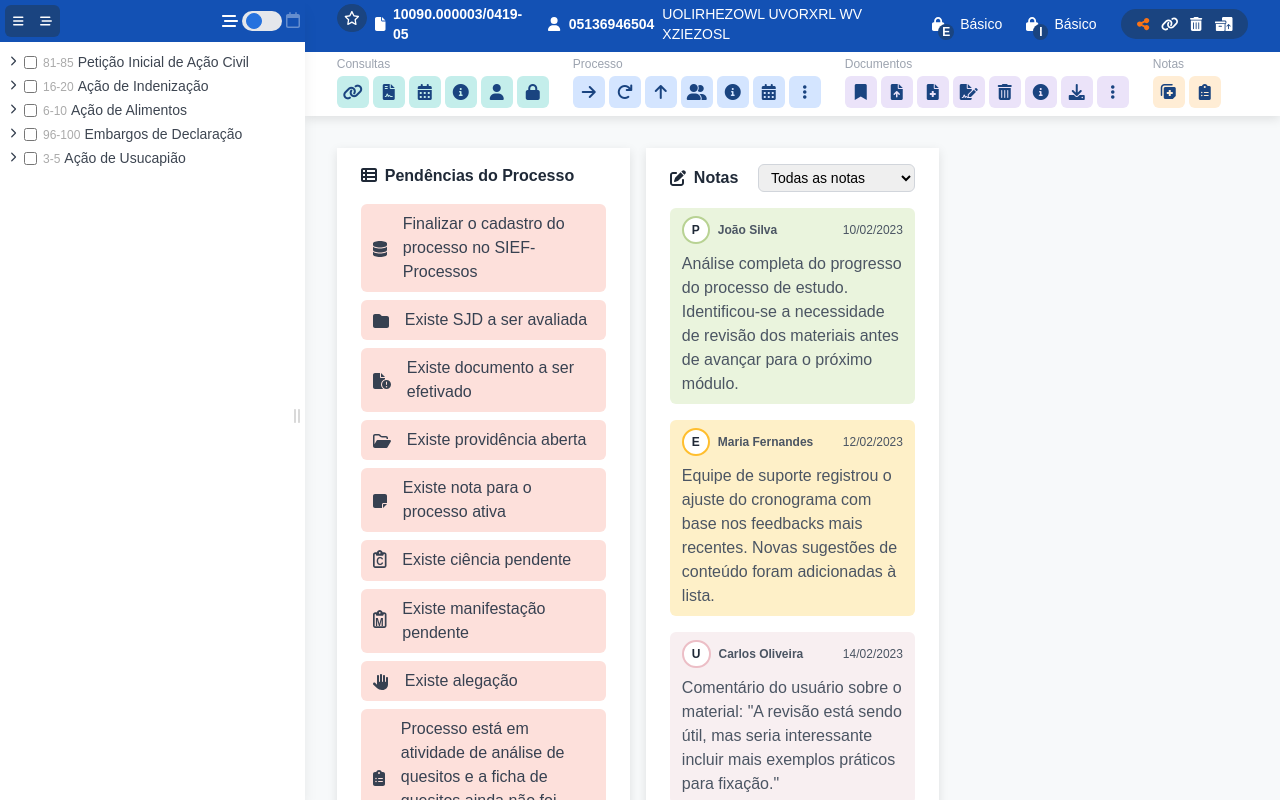
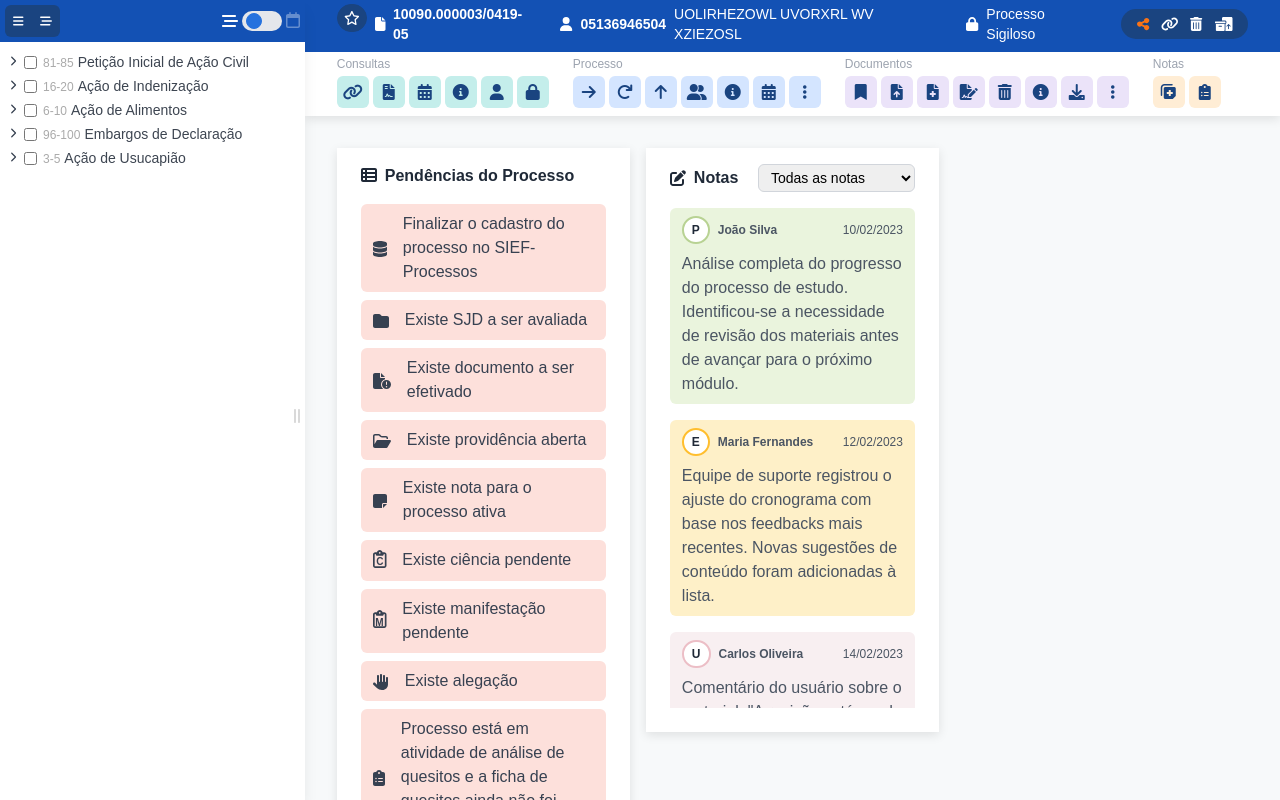
Before and after one commit to guilhermeteles/eprocesso, a React (Vite) app: page / in a window 1280 px wide. Built offline with nearby package versions, Linux system fonts and the light colour scheme.

Commit message:
notas scroll

```diff
--- a/src/components/DashboardComponent.jsx
+++ b/src/components/DashboardComponent.jsx
@@ -154,7 +154,7 @@ const Dashboard = () => {
                                 <option value="user">Notas de Usuário</option>
                             </select>
                         </div>
-                        <div className='overflow-auto flex flex-col gap-4'>
+                        <div className='overflow-auto flex flex-col gap-4 max-h-[500px]'>
                             {filteredNotes.map((note, index) => (
                                 <div key={index} className={`text-gray-600 ${note.bgColor} px-3 py-2 rounded-md`}>
                                     <div className="flex justify-between items-center mb-2">
--- a/src/components/Nav.jsx
+++ b/src/components/Nav.jsx
@@ -4,6 +4,7 @@ import OverlayMenu from './OverlayMenu';
 import { useState } from 'react';
 import { faFile, faUser, faLock, faShareAlt, faLink, faTrashAlt, faBoxesPacking, faCheck, faStar as faStarSolid, faUserLock, faUnlock } from '@fortawesome/free-solid-svg-icons';
 import { faStar as faStarRegular } from '@fortawesome/free-regular-svg-icons';
+import { faTimes } from '@fortawesome/free-solid-svg-icons';
 
 const Nav = () => {
   const [isOverlayOpen, setIsOverlayOpen] = useState(false);
@@ -32,6 +33,40 @@ const Nav = () => {
     setShowMessage(true);
     setClickPosition2({ x: event.clientX, y: event.clientY });
     setTimeout(() => setShowMessage(false), 2000); // Hide message after 2 seconds
+  };
+  const [showFixedTooltip, setShowFixedTooltip] = useState(false);
+  const [isHovering, setIsHovering] = useState(false);
+  const [position, setPosition] = useState({ x: 100, y: 100 });
+  const [isDragging, setIsDragging] = useState(false);
+
+  const handleTooltipToggle = (e) => {
+      if (!isDragging) { // Toggle only if not dragging
+          setShowFixedTooltip((prev) => !prev);
+          setIsHovering(false); // Disable hover tooltip when fixed tooltip is toggled
+      }
+  };
+
+  const closeTooltip = () => {
+      setShowFixedTooltip(false);
+  };
+
+  const handleMouseDown = (e) => {
+      e.stopPropagation(); // Prevent triggering toggle
+      setIsDragging(true);
+      setPosition({ offsetX: e.clientX - position.x, offsetY: e.clientY - position.y });
+  };
+
+  const handleMouseMove = (e) => {
+      if (isDragging) {
+          setPosition((prev) => ({
+              x: e.clientX - prev.offsetX,
+              y: e.clientY - prev.offsetY,
+          }));
+      }
+  };
+
+  const handleMouseUp = () => {
+      setIsDragging(false);
   };
 
   return (
@@ -81,20 +116,50 @@ const Nav = () => {
         </div>
 
         {/* Third and Fourth Items */}
-        <div className="flex items-center text-white relative cursor-pointer hover:underline" onClick={(e) => handleCopy('Básico', e)}>
+        <div
+            className="flex items-center text-white relative cursor-pointer hover:underline"
+            onClick={handleTooltipToggle}
+            onMouseEnter={() => !showFixedTooltip && setIsHovering(true)}
+            onMouseLeave={() => setIsHovering(false)}
+        >
             <div className="relative">
-            <FontAwesomeIcon icon={faLock} className="me-4" />
-            <span className="absolute text-white top-2.5 right-1.5 bg-[#1A4480] px-1 rounded-full leading-none py-0.5 text-xs font-bold">E</span>
+                <FontAwesomeIcon icon={faLock} className="me-2" />
             </div>
-          Básico
+            Processo Sigiloso
+
+            {/* Hover Tooltip (only if fixed tooltip is not shown) */}
+            {isHovering && !showFixedTooltip && (
+                <div className="absolute left-0 top-full mt-2 bg-gray-800 text-white text-xs p-2 rounded shadow-lg w-64">
+                    Nível do Sigilo Interno: Básico<br />
+                    Nível do Sigilo Externo: Básico<br />
+                    Motivo do Sigilo: Controle Interno<br />
+                    Norma Regulamentadora: Lei nº 10.180/2011 (Art. 26, §3º), Lei nº 12.527/2011 (Art. 22)
                 </div>
-        <div className="flex items-center text-white relative cursor-pointer hover:underline" onClick={(e) => handleCopy('Básico', e)}>
-          <div className="relative">
-            <FontAwesomeIcon icon={faLock} className="me-4" />
-            <span className="absolute text-white top-2.5 right-1.5 bg-[#1A4480] px-1.5 rounded-full leading-none py-0.5 text-xs font-bold">I</span>
+            )}
+
+            {/* Fixed Draggable Tooltip with Close Button */}
+            {showFixedTooltip && (
+                <div
+                    className="absolute bg-gray-800 text-white text-xs p-3 rounded shadow-lg w-64"
+                    style={{ top: `${position.y}px`, left: `${position.x}px`, cursor: isDragging ? 'grabbing' : 'grab' }}
+                    onMouseDown={handleMouseDown}
+                    onMouseMove={handleMouseMove}
+                    onMouseUp={handleMouseUp}
+                >
+                    <div className="flex justify-between items-center mb-2">
+                        <span className="font-bold">Informações de Sigilo</span>
+                        <button onClick={closeTooltip} className="text-white">
+                            <FontAwesomeIcon icon={faTimes} />
+                        </button>
                     </div>
-          Básico
+                    <p>Nível do Sigilo Interno: Básico</p>
+                    <p>Nível do Sigilo Externo: Básico</p>
+                    <p>Motivo do Sigilo: Controle Interno</p>
+                    <p>Norma Regulamentadora: Lei nº 10.180/2011 (Art. 26, §3º), Lei nº 12.527/2011 (Art. 22)</p>
                 </div>
+            )}
+        </div>
+
 
         {/* Action Buttons */}
         <div className='bg-[#1A4480] py-2 flex rounded rounded-full text-white items-center px-4 gap-3'>
```
Lines whose indentation alone changed are shown as unchanged.
